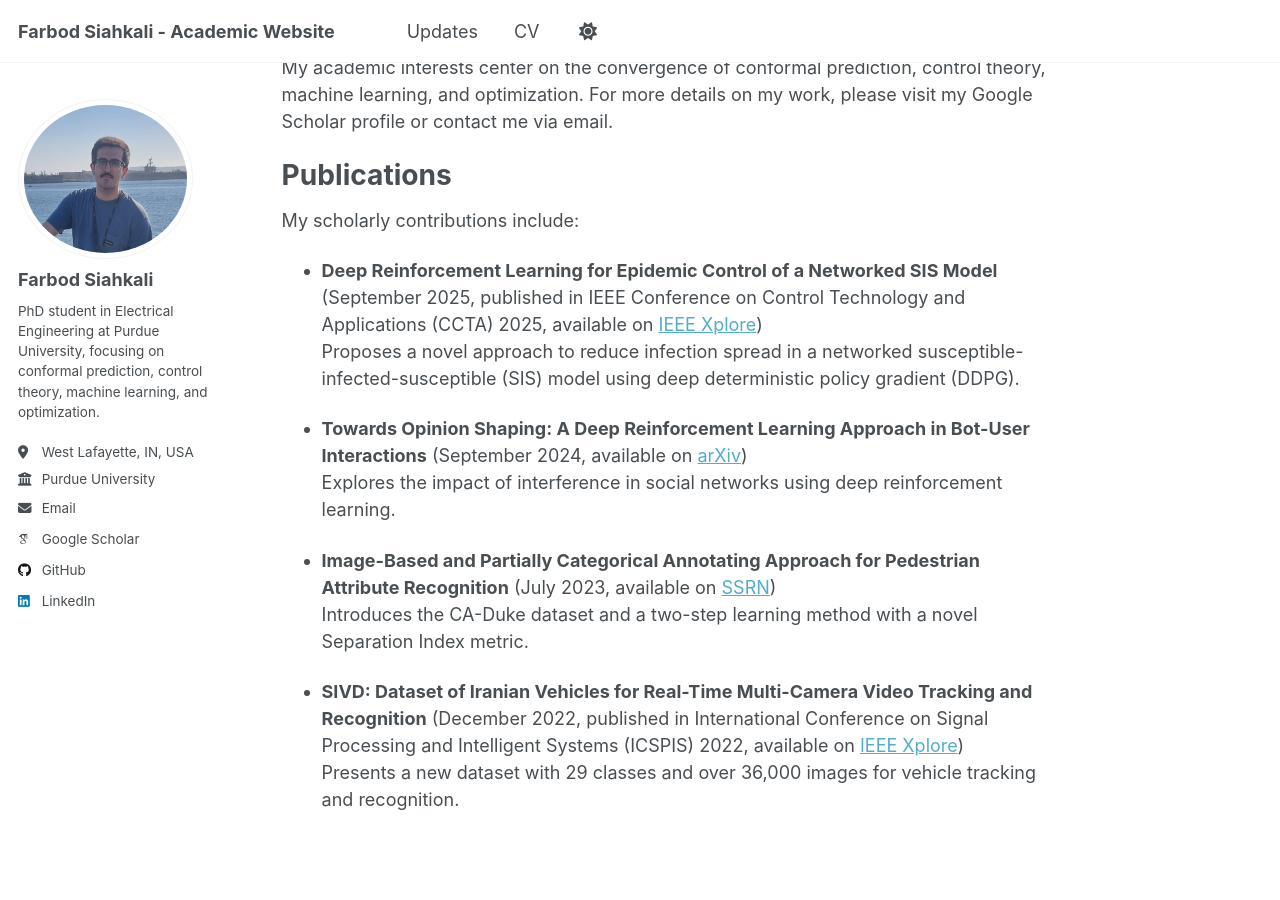
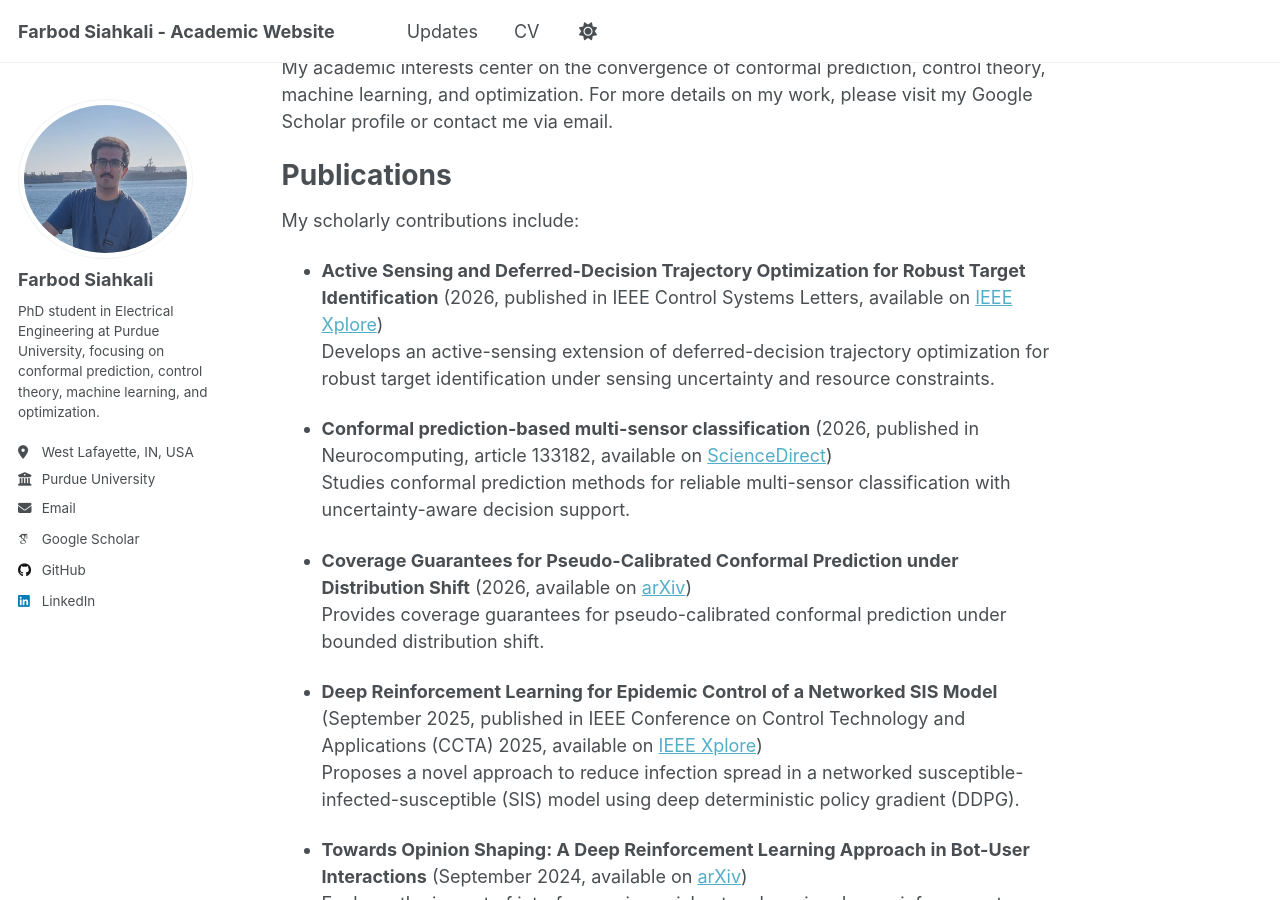
Before and after one commit to Farbod-Siahkali/Farbod-Siahkali.github.io, a Jekyll site: the page built from _pages/about.md, in a window 1280 px wide and 900 px high, scrolled down 292 px. Built offline with Jekyll 4.4.1, drawn with Linux system fonts in a browser that asks for light colours; some web fonts are replaced; a script that is not in the unit is left out.

```diff
--- a/_pages/about.md
+++ b/_pages/about.md
@@ -16,6 +16,15 @@ My academic interests center on the convergence of conformal prediction, control
 # Publications
 My scholarly contributions include:
 
+- **Active Sensing and Deferred-Decision Trajectory Optimization for Robust Target Identification** (2026, published in IEEE Control Systems Letters, available on [IEEE Xplore](https://ieeexplore.ieee.org/abstract/document/11563843))
+  Develops an active-sensing extension of deferred-decision trajectory optimization for robust target identification under sensing uncertainty and resource constraints.
+
+- **Conformal prediction-based multi-sensor classification** (2026, published in Neurocomputing, article 133182, available on [ScienceDirect](https://www.sciencedirect.com/science/article/pii/S0925231226005795))
+  Studies conformal prediction methods for reliable multi-sensor classification with uncertainty-aware decision support.
+
+- **Coverage Guarantees for Pseudo-Calibrated Conformal Prediction under Distribution Shift** (2026, available on [arXiv](https://arxiv.org/abs/2602.14913))
+  Provides coverage guarantees for pseudo-calibrated conformal prediction under bounded distribution shift.
+
 - **Deep Reinforcement Learning for Epidemic Control of a Networked SIS Model** (September 2025, published in IEEE Conference on Control Technology and Applications (CCTA) 2025, available on [IEEE Xplore](https://ieeexplore.ieee.org/abstract/document/11151322))
   Proposes a novel approach to reduce infection spread in a networked susceptible-infected-susceptible (SIS) model using deep deterministic policy gradient (DDPG).
 
--- a/_pages/updates.html
+++ b/_pages/updates.html
@@ -6,3 +6,9 @@ author_profile: true
 ---
 
 {% include base_path %}
+
+## 2026
+
+- Happy to share that our paper **"Active Sensing and Deferred-Decision Trajectory Optimization for Robust Target Identification"** has been published in **IEEE Control Systems Letters**. The paper is available on [IEEE Xplore](https://ieeexplore.ieee.org/abstract/document/11563843).
+
+- Happy to share that our paper **"Conformal prediction-based multi-sensor classification"** has been published in **Neurocomputing**. The article is available on [ScienceDirect](https://www.sciencedirect.com/science/article/pii/S0925231226005795).
```
Also changed, not shown: _pages/cv.md (+6 -0 lines), _pages/publications.html (+9 -0 lines).
